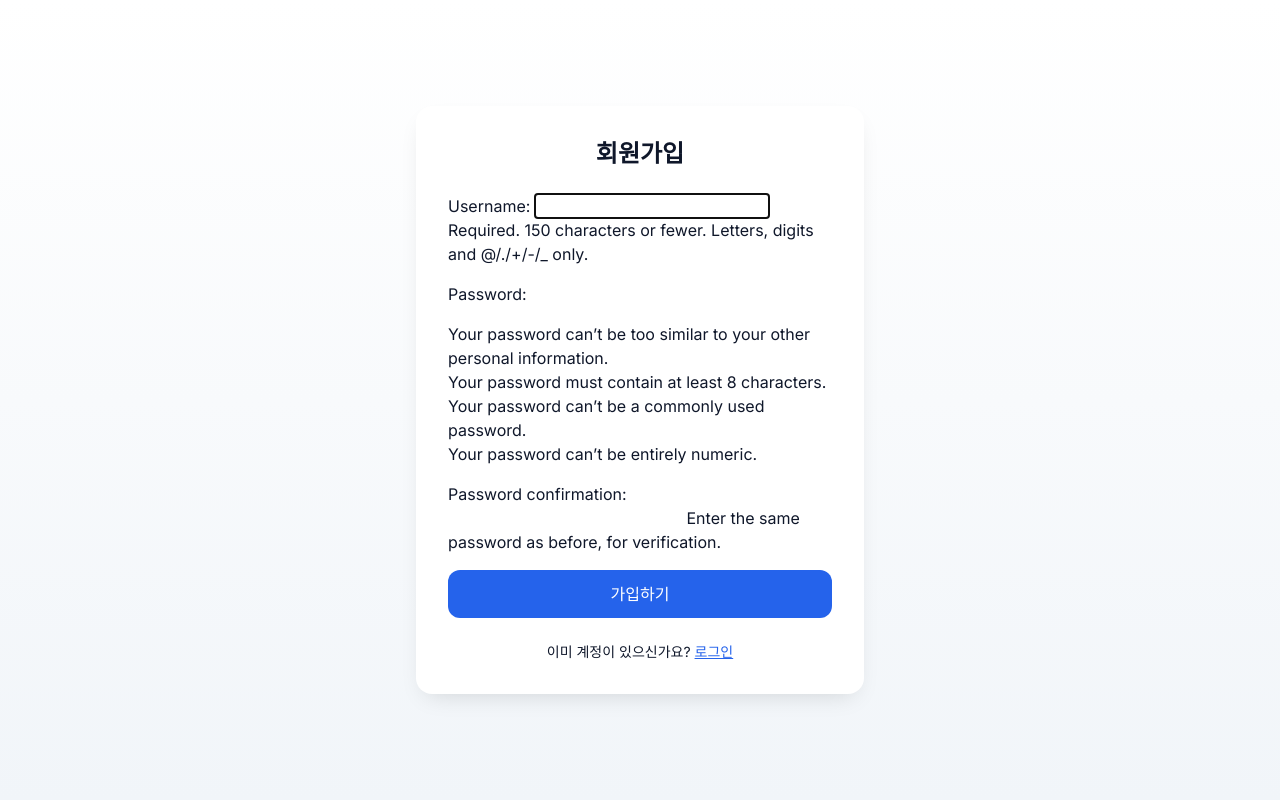
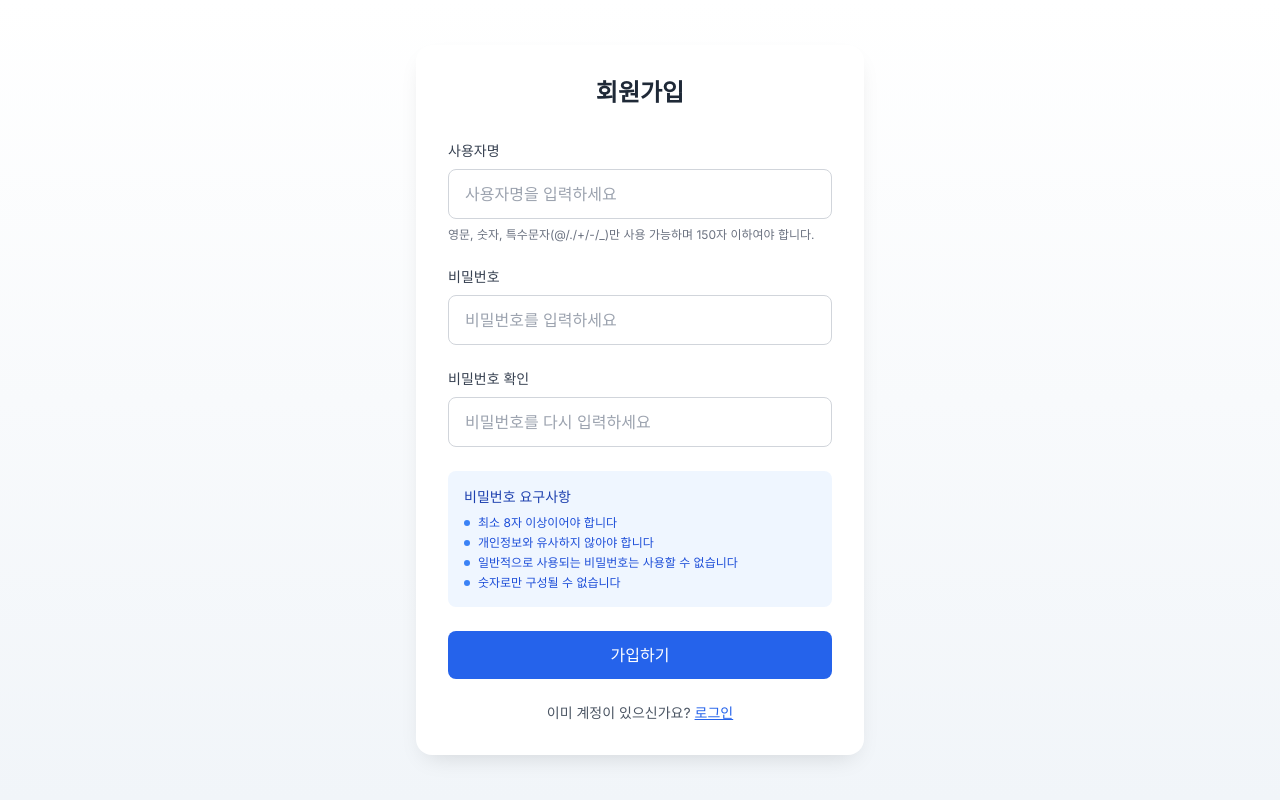
Before and after one commit to 0113coin/S.A.M.S, a Django app: page /accounts/signup/ in a window 1280 px wide. Run offline with Django 5.2, Linux system fonts and the light colour scheme; some libraries are stand-ins or nearby versions.

Commit message:
회원가입 페이지 개선

```diff
--- a/templates/accounts/signup.html
+++ b/templates/accounts/signup.html
@@ -3,16 +3,106 @@
 {% block body %}
 <section class="min-h-screen grid place-items-center bg-gradient-to-b from-white to-slate-100 px-4">
   <div class="max-w-md w-full bg-white p-8 rounded-2xl shadow-soft">
-    <h2 class="text-2xl font-bold text-center">회원가입</h2>
-    <form method="post" class="mt-6 space-y-4">
+    <h2 class="text-2xl font-bold text-center text-gray-800 mb-8">회원가입</h2>
+
+    <form method="post" class="space-y-6">
       {% csrf_token %}
-      {{ form.as_p }}  <!-- username, password1, password2 -->
-      <button type="submit" class="w-full py-3 bg-brand-600 text-white rounded-xl">가입하기</button>
+
+      <!-- 사용자명 입력 필드 -->
+      <div class="space-y-2">
+        <label for="{{ form.username.id_for_label }}" class="block text-sm font-medium text-gray-700">
+          사용자명
+        </label>
+        <input
+          type="text"
+          name="{{ form.username.name }}"
+          id="{{ form.username.id_for_label }}"
+          class="w-full px-4 py-3 border border-gray-300 rounded-lg focus:ring-2 focus:ring-brand-500 focus:border-transparent transition-colors"
+          placeholder="사용자명을 입력하세요"
+          required
+        >
+        {% if form.username.errors %}
+          <p class="text-red-500 text-sm">{{ form.username.errors.0 }}</p>
+        {% endif %}
+        <p class="text-xs text-gray-500">
+          영문, 숫자, 특수문자(@/./+/-/_)만 사용 가능하며 150자 이하여야 합니다.
+        </p>
+      </div>
+
+      <!-- 비밀번호 입력 필드 -->
+      <div class="space-y-2">
+        <label for="{{ form.password1.id_for_label }}" class="block text-sm font-medium text-gray-700">
+          비밀번호
+        </label>
+        <input
+          type="password"
+          name="{{ form.password1.name }}"
+          id="{{ form.password1.id_for_label }}"
+          class="w-full px-4 py-3 border border-gray-300 rounded-lg focus:ring-2 focus:ring-brand-500 focus:border-transparent transition-colors"
+          placeholder="비밀번호를 입력하세요"
+          required
+        >
+        {% if form.password1.errors %}
+          <p class="text-red-500 text-sm">{{ form.password1.errors.0 }}</p>
+        {% endif %}
+      </div>
+
+      <!-- 비밀번호 확인 입력 필드 -->
+      <div class="space-y-2">
+        <label for="{{ form.password2.id_for_label }}" class="block text-sm font-medium text-gray-700">
+          비밀번호 확인
+        </label>
+        <input
+          type="password"
+          name="{{ form.password2.name }}"
+          id="{{ form.password2.id_for_label }}"
+          class="w-full px-4 py-3 border border-gray-300 rounded-lg focus:ring-2 focus:ring-brand-500 focus:border-transparent transition-colors"
+          placeholder="비밀번호를 다시 입력하세요"
+          required
+        >
+        {% if form.password2.errors %}
+          <p class="text-red-500 text-sm">{{ form.password2.errors.0 }}</p>
+        {% endif %}
+      </div>
+
+      <!-- 비밀번호 요구사항 -->
+      <div class="bg-blue-50 p-4 rounded-lg">
+        <h4 class="text-sm font-medium text-blue-800 mb-2">비밀번호 요구사항</h4>
+        <ul class="text-xs text-blue-700 space-y-1">
+          <li class="flex items-center">
+            <span class="w-1.5 h-1.5 bg-blue-500 rounded-full mr-2"></span>
+            최소 8자 이상이어야 합니다
+          </li>
+          <li class="flex items-center">
+            <span class="w-1.5 h-1.5 bg-blue-500 rounded-full mr-2"></span>
+            개인정보와 유사하지 않아야 합니다
+          </li>
+          <li class="flex items-center">
+            <span class="w-1.5 h-1.5 bg-blue-500 rounded-full mr-2"></span>
+            일반적으로 사용되는 비밀번호는 사용할 수 없습니다
+          </li>
+          <li class="flex items-center">
+            <span class="w-1.5 h-1.5 bg-blue-500 rounded-full mr-2"></span>
+            숫자로만 구성될 수 없습니다
+          </li>
+        </ul>
+      </div>
+
+      <!-- 가입하기 버튼 -->
+      <button type="submit" class="w-full py-3 bg-brand-600 hover:bg-brand-700 text-white font-medium rounded-lg transition-colors duration-200">
+        가입하기
+      </button>
     </form>
-    <p class="mt-6 text-center text-sm">
-      이미 계정이 있으신가요?
-      <a class="text-brand-600 underline" href="{% url 'login' %}">로그인</a>
-    </p>
+
+    <!-- 로그인 링크 -->
+    <div class="mt-6 text-center">
+      <p class="text-sm text-gray-600">
+        이미 계정이 있으신가요?
+        <a href="{% url 'login' %}" class="text-brand-600 hover:text-brand-700 font-medium underline">
+          로그인
+        </a>
+      </p>
+    </div>
   </div>
 </section>
 {% endblock %}
```
